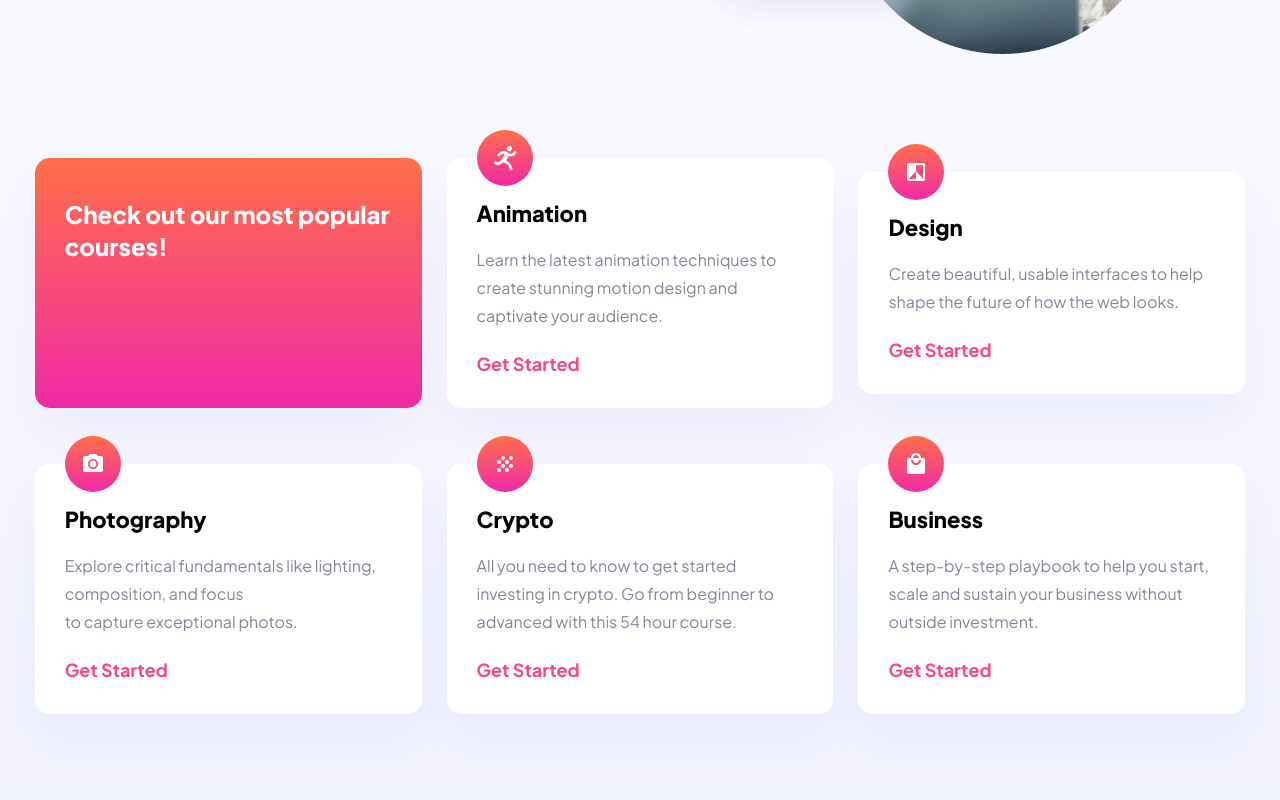
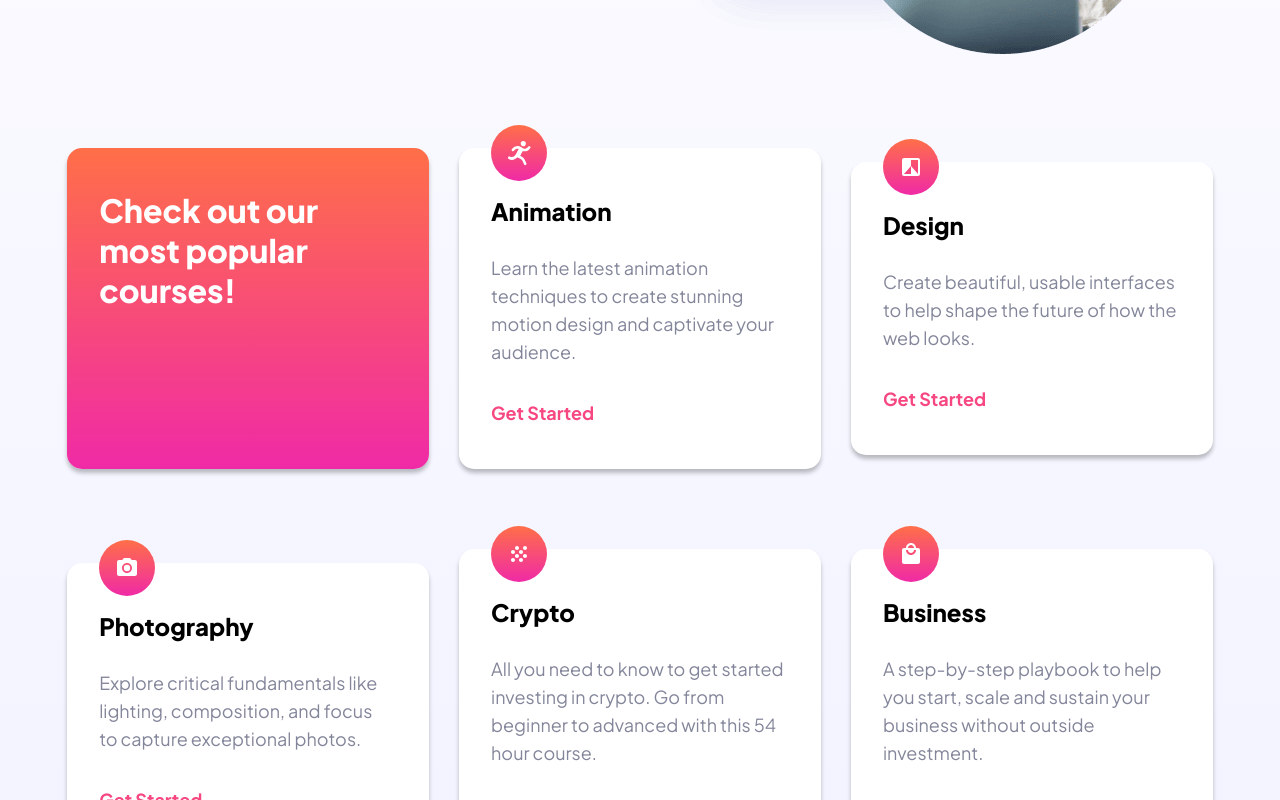
Before and after one commit to russell-crooms/skilled, a React (Vite) app: page / in a window 1280 px wide. Shown: the part 680-1480 px from the top of the page. Built offline with nearby package versions, Linux system fonts and the light colour scheme.

Commit message:
Pushing final changes of the night.

```diff
--- a/src/components/cards/Cards.css
+++ b/src/components/cards/Cards.css
@@ -9,13 +9,9 @@
   gap: 40px;
   padding: 16px;
 }
-@media (min-width: 320px) {
-  .cards-section {
-  }
-}
 @media (min-width: 375px) {
   .cards-section {
-    gap: 35px;
+    gap: 40px;
     margin-bottom: 60px;
     margin-top: 5px;
   }
@@ -30,9 +26,9 @@
 }
 @media (min-width: 1024px) {
   .cards-section {
-    column-gap: 25px;
-    margin-bottom: 150px;
-    margin-top: 20px;
+    column-gap: 30px;
+    row-gap: 80px;
+    margin-bottom: 110px;
   }
 }
 @media (min-width: 2560px) {
@@ -40,7 +36,6 @@
     width: 50%;
   }
 }
-
 
 #colorful-card {
   background: linear-gradient(360deg, rgb(240, 42, 166), rgba(255, 111, 72));
@@ -61,26 +56,26 @@
     font-size: 24px;
   }
 }
+@media (min-width: 1024px) {
+  #colorful-card .colorful-header {
+    font-size: 32px;
+    line-height: 40px;
+  }
+}
 
 .cards {
   background: #ffffff;
   width: 100%;
   border-radius: 15px;
   box-shadow: 1px 4px 5px rgba(0, 0, 0, 0.25);
-  padding: 20px;
+  padding: 32px;
   display: flex;
   flex-direction: column;
   gap: 5px;
 }
 @media (min-width: 320px) {
   .cards {
-    padding: 25px;
     box-shadow: 0px 25px 50px 0px rgba(6, 22, 141, 0.04);
-  }
-}
-@media (min-width: 375px) {
-  .cards {
-    padding: 30px;
   }
 }
 @media (min-width: 768px) {
@@ -90,7 +85,11 @@
 }
 @media (min-width: 1024px) {
   .cards {
-    width: 31%;
+    width: 29%;
+    box-shadow: 0px 4px 4px 0px rgba(0, 0, 0, 0.25);
+  }
+  .cards:hover {
+    box-shadow: 0px 25px 50px 0px rgba(6, 22, 141, 0.04);
   }
 }
 @media (min-width: 1440px) {
@@ -100,19 +99,23 @@
 }
 @media (min-width: 2560px) {
   .cards {
-    width: 30%;
+    width: 31%;
   }
 }
-
 
 .cards img {
   width: 56px;
   z-index: 1;
-  margin-top: -50px;
+  margin-top: -57px;
 }
 @media (min-width: 768px) {
   .cards img {
     margin-top: -58px;
+  }
+}
+@media (min-width: 1024px) {
+  .cards img {
+    margin-top: -55px;
   }
 }
 
@@ -137,8 +140,8 @@
 }
 @media (min-width: 1024px) {
   .cards h2 {
-    font-size: 22px;
-    margin-bottom: 10px;
+    font-size: 24px;
+    line-height: 30.24px;
   }
 }
 
@@ -147,25 +150,24 @@
   font-size: 16px;
   line-height: 26px;
   width: 100%;
+  font-weight: 400;
+  min-height: 75px;
 }
 @media (min-width: 375px) {
   .cards p {
     font-size: 16px;
-    margin-top: 5px;
-    margin-bottom: 5px;
     line-height: 23px;
   }
 }
 @media (min-width: 768px) {
   .cards p {
     font-size: 16px;
-    font-weight: 400;
     line-height: 26px;
   }
 }
 @media (min-width: 1024px) {
-  .cards P {
-    font-size: 16px;
+  .cards p {
+    font-size: 18px;
     line-height: 28px;
   }
 }
@@ -175,6 +177,7 @@
   font-size: 18px;
   font-weight: 700;
   cursor: pointer;
+  padding-bottom: 10px;
 }
 @media (min-width: 375px) {
   .cards span {
--- a/src/components/footer/Footer.css
+++ b/src/components/footer/Footer.css
@@ -40,7 +40,7 @@
 }
 @media (min-width: 2560px) {
   .footer-items {
-    width: 45%;
+    width: 47%;
   }
 }
 
--- a/src/components/hero/Hero.css
+++ b/src/components/hero/Hero.css
@@ -45,7 +45,7 @@
 }
 @media (min-width: 2560px) {
   .hero-section {
-    width: 45%;
+    width: 47%;
   }
 }
 
@@ -79,9 +79,9 @@
 }
 @media (min-width: 1024px) {
   .hero-header-text {
-    font-size: 35px;
+    font-size: 36px;
     margin-top: -200px;
-    line-height: 60px;
+    line-height: 64px;
     margin-bottom: -30px;
   }
 }
@@ -126,6 +126,7 @@
 @media (min-width: 1024px) {
   .hero-paragraph {
     font-size: 18px;
+    width: 115%;
   }
 }
 @media (min-width: 1440px) {
--- a/src/components/navBar/NavBar.css
+++ b/src/components/navBar/NavBar.css
@@ -41,7 +41,7 @@
 }
 @media (min-width: 2560px) {
   .navbar-container {
-    width: 45%;
+    width: 47%;
   }
 }
 
--- a/src/index.css
+++ b/src/index.css
@@ -4,7 +4,7 @@
 }
 
 body {
-  background: linear-gradient(180deg, #FFFFFF 0%, #F0F1FF 100%);
+  background: linear-gradient(180deg, #ffffff 0%, #f0f1ff 100%);
   overflow-x: hidden;
   width: 100%;
   margin: 0;
```
